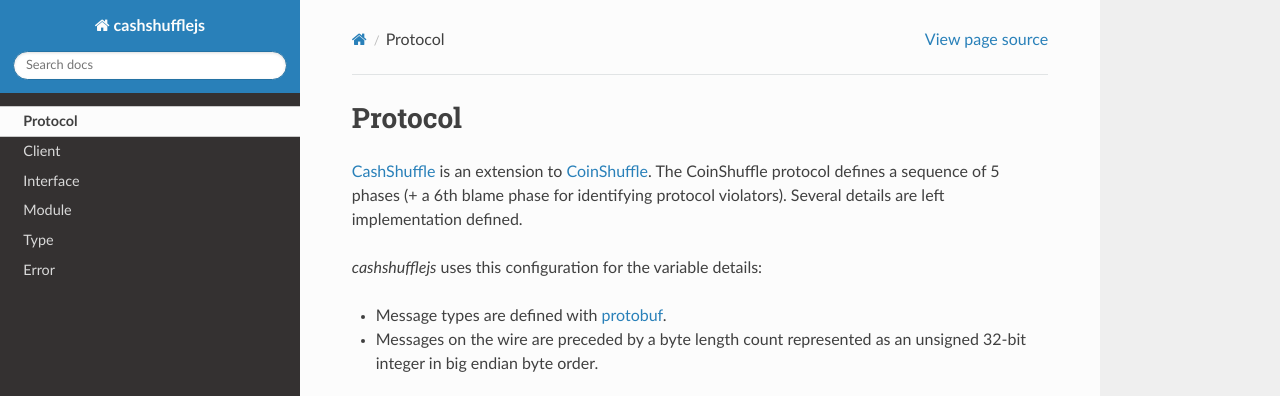
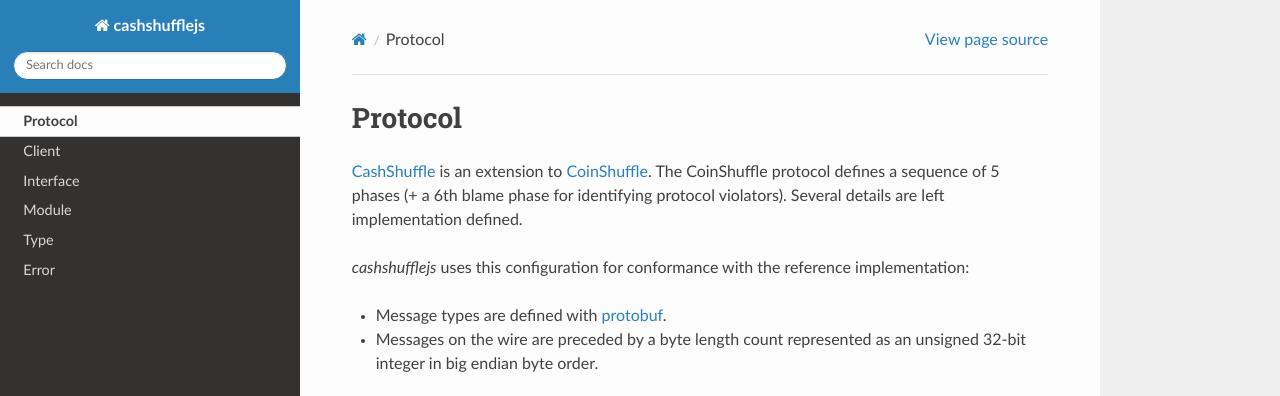
Before and after one commit to bookmoons/cashshufflejs, a Sphinx documentation site: the page built from doc/protocol.rst, in a window 1280 px wide and 900 px high, cut to the strip 0-396 px from the top of the window. Built offline with Sphinx 7.4.7 and the Read the Docs theme 2.0.0, drawn with Linux system fonts in a browser that asks for light colours.

Commit message:
doc: Specify protocol details are for conformance

```diff
--- a/doc/protocol.rst
+++ b/doc/protocol.rst
@@ -5,7 +5,8 @@
 a sequence of 5 phases (+ a 6th blame phase for identifying protocol
 violators). Several details are left implementation defined.
 
-`cashshufflejs` uses this configuration for the variable details:
+`cashshufflejs` uses this configuration for conformance with the reference
+implementation:
 
 - Message types are defined with protobuf_.
 - Messages on the wire are preceded by a byte length count represented as an
```
